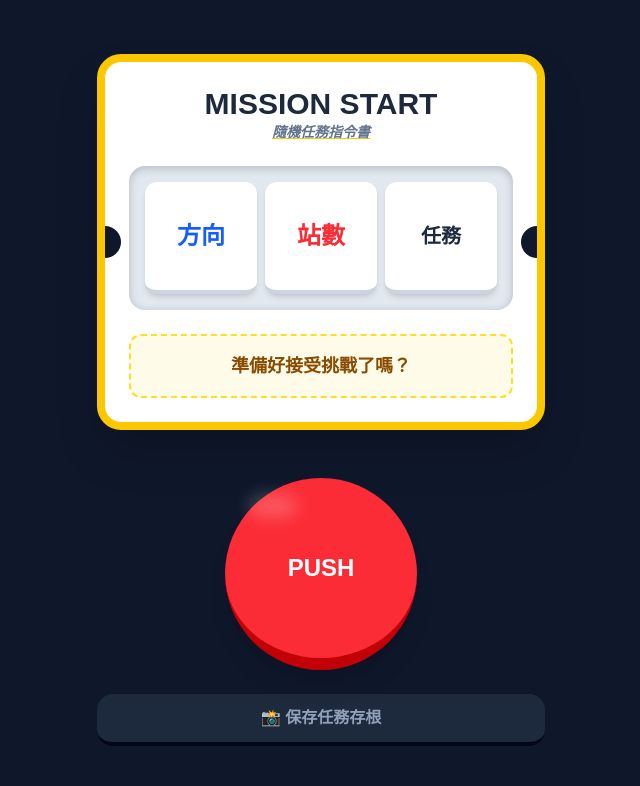
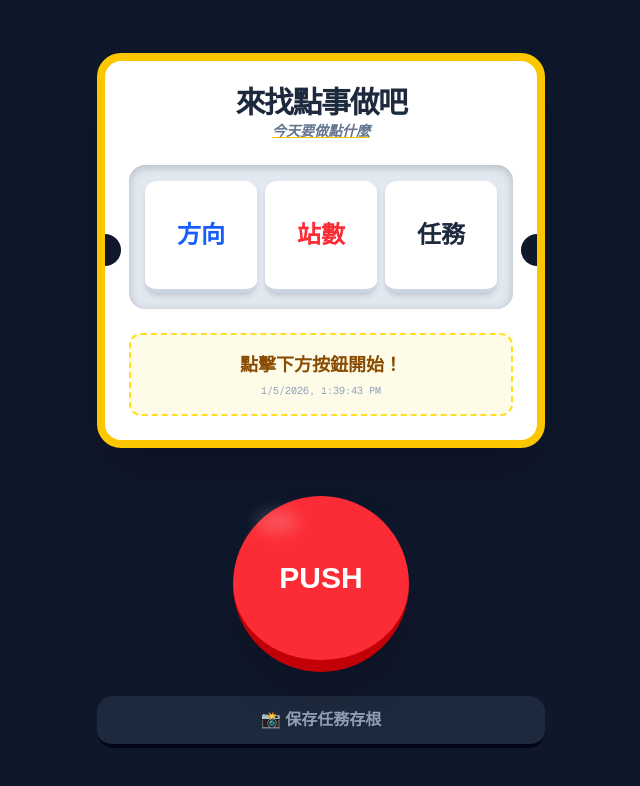
Before and after one commit to liuliuOD/Let-s-GO, a Next.js app: page / in a window 1280 px wide. Shown: the top 786 px of the page, without its empty margins (319-959 px from the left). Built offline with nearby package versions, Linux system fonts and the light colour scheme.

Commit message:
ref: move text and setting to constants file

```diff
--- /dev/null
+++ b/app/constants.tsx
@@ -0,0 +1,45 @@
+// app/constants.ts
+
+export type SlotCategory = {
+    id: string;
+    label: string;
+    items: string[];
+    colorClass: string;
+};
+
+export const UI_TEXT = {
+    TITLE: "來找點事做吧",
+    SUBTITLE: "今天要做點什麼",
+    SAVE_BUTTON: "📸 保存任務存根",
+    SPIN_START: "PUSH",
+    SPIN_STOP: "STOP",
+    HINT: "點擊下方按鈕開始！",
+    ROLLING: "🎲 命運安排中...",
+    GO: "✨ 任務鎖定！出發吧！ ✨",
+};
+
+export const SLOT_CONFIG: SlotCategory[] = [
+    {
+        id: "direction",
+        label: "方向",
+        items: ["南下", "北上",],
+        colorClass: "text-blue-600",
+    },
+    {
+        id: "stops",
+        label: "站數",
+        // 3 ~ 10 站
+        items: Array.from({ length: 8 }, (_, i) => `${i + 3} 站`),
+        colorClass: "text-red-500",
+    },
+    {
+        id: "tasks",
+        label: "任務",
+        items: [
+            "買咖啡", "拍合照", "吃美食", "深蹲 5 下", "喝飲料",
+            "原地解散", "開合跳 10 下", "和路人微笑點頭", "拍街景照",
+            "買小零食", "自拍鬼臉", "旋轉 3 圈", "大口喝水",
+        ],
+        colorClass: "text-slate-800",
+    }
+];
--- a/app/page.tsx
+++ b/app/page.tsx
@@ -3,15 +3,12 @@
 import React, { useState, useRef, useEffect } from 'react';
 import { toPng } from 'html-to-image';
 import confetti from 'canvas-confetti';
-
-const DIRECTIONS = ['南下', '北上'];
-const STOPS = ['1 站', '2 站', '3 站', '4 站', '5 站', '6 站'];
-const TASKS = ['買咖啡', '拍合照', '吃美食', '伏地挺身', '請喝飲料', '搭訕路人', '原地解散'];
+import { SLOT_CONFIG, UI_TEXT } from './constants';
 
 export default function SlotMachine() {
-  const [reels, setReels] = useState(['方向', '站數', '任務']);
+  const [reels, setReels] = useState<string[]>(SLOT_CONFIG.map(c => c.label));
   const [isSpinning, setIsSpinning] = useState(false);
-  const [message, setMessage] = useState('準備好接受挑戰了嗎？');
+  const [message, setMessage] = useState(UI_TEXT.HINT);
 
   const intervalRef = useRef<NodeJS.Timeout | null>(null);
   const ticketRef = useRef<HTMLDivElement>(null);
@@ -21,49 +18,41 @@ export default function SlotMachine() {
   }, []);
 
   const toggleSpin = () => {
-    if (isSpinning) {
-      stopSpin();
-    } else {
-      startSpin();
-    }
+    if (isSpinning) stopSpin();
+    else startSpin();
   };
 
   const startSpin = () => {
     setIsSpinning(true);
-    setMessage('🎲 命運安排中...');
+    setMessage(UI_TEXT.ROLLING);
     intervalRef.current = setInterval(() => {
-      setReels([
-        DIRECTIONS[Math.floor(Math.random() * DIRECTIONS.length)],
-        STOPS[Math.floor(Math.random() * STOPS.length)],
-        TASKS[Math.floor(Math.random() * TASKS.length)],
-      ]);
+      setReels(SLOT_CONFIG.map(category =>
+        category.items[Math.floor(Math.random() * category.items.length)]
+      ));
     }, 50);
   };
 
   const stopSpin = () => {
-    if (intervalRef.current) {
-      clearInterval(intervalRef.current);
-      intervalRef.current = null;
-    }
+    if (intervalRef.current) clearInterval(intervalRef.current);
     setIsSpinning(false);
-    setMessage('✨ 任務鎖定！出發吧！ ✨');
+    setMessage(UI_TEXT.GO);
     confetti({ particleCount: 150, spread: 70, origin: { y: 0.6 } });
   };
 
   return (
     <div className="min-h-screen bg-slate-900 flex flex-col items-center justify-center p-4">
-
-      {/* 門票區域保持不變 */}
-      <div ref={ticketRef} className="bg-white p-6 rounded-3xl shadow-2xl max-w-md w-full border-8 border-yellow-400 relative overflow-hidden transition-all duration-300">
+      {/* 任務卡片區域 */}
+      <div ref={ticketRef} className="bg-white p-6 rounded-3xl shadow-2xl max-w-md w-full border-8 border-yellow-400 relative overflow-hidden">
         <div className="text-center mb-6">
-          <h1 className="text-3xl font-black text-slate-800">MISSION START</h1>
-          <p className="text-sm text-slate-500 font-bold italic underline decoration-yellow-400">隨機任務指令書</p>
+          <h1 className="text-3xl font-black text-slate-800 tracking-tighter">{UI_TEXT.TITLE}</h1>
+          <p className="text-sm text-slate-500 font-bold italic underline decoration-yellow-400">{UI_TEXT.SUBTITLE}</p>
         </div>
 
+        {/* 格子排版 */}
         <div className="flex justify-center gap-2 bg-slate-200 p-4 rounded-2xl mb-6 shadow-[inset_0_2px_10px_rgba(0,0,0,0.2)]">
           {reels.map((text, i) => (
-            <div key={i} className={`w-1/3 h-28 bg-white rounded-xl flex items-center justify-center shadow-md border-b-4 border-slate-300 transition-all ${isSpinning ? 'animate-pulse' : ''}`}>
-              <span className={`font-bold break-words px-1 ${i === 0 ? 'text-blue-600 text-2xl' : i === 1 ? 'text-red-500 text-2xl' : 'text-slate-800 text-xl'}`}>
+            <div key={i} className={`flex-1 h-28 bg-white rounded-xl flex items-center justify-center shadow-md border-b-4 border-slate-300 transition-all ${isSpinning ? 'animate-pulse' : ''}`}>
+              <span className={`font-bold break-words px-1 text-center leading-tight ${SLOT_CONFIG[i].colorClass} ${text.length > 4 ? 'text-lg' : 'text-2xl'}`}>
                 {text}
               </span>
             </div>
@@ -72,41 +61,32 @@ export default function SlotMachine() {
 
         <div className="text-center p-4 bg-yellow-50 rounded-xl border-2 border-dashed border-yellow-300">
           <p className="font-bold text-yellow-800 text-lg">{message}</p>
+          <p className="text-[10px] text-slate-400 mt-1 font-mono">{new Date().toLocaleString()}</p>
         </div>
 
+        {/* 裝飾孔洞 */}
         <div className="absolute -left-4 top-1/2 w-8 h-8 bg-slate-900 rounded-full -translate-y-1/2"></div>
         <div className="absolute -right-4 top-1/2 w-8 h-8 bg-slate-900 rounded-full -translate-y-1/2"></div>
       </div>
 
-      {/* --- 互動感按鈕區 --- */}
+      {/* 按鈕區域 */}
       <div className="mt-12 flex flex-col items-center gap-6 w-full max-w-md">
-
-        {/* 3D 大按鈕設計 */}
-        <div className="relative group">
-          <button
-            onClick={toggleSpin}
-            className={`
-              relative w-48 h-48 rounded-full font-black text-2xl transition-all duration-75
-              flex items-center justify-center border-b-[12px] active:border-b-0 active:translate-y-[12px]
-              ${isSpinning
-                ? 'bg-yellow-400 border-yellow-600 text-yellow-900 shadow-[0_0_30px_rgba(250,204,21,0.5)]'
-                : 'bg-red-500 border-red-700 text-white shadow-xl'}
-            `}
-          >
-            {isSpinning ? 'STOP!' : 'PUSH'}
-            {/* 按鈕表面的反光效果 */}
-            <div className="absolute top-4 left-6 w-12 h-6 bg-white/20 rounded-full blur-sm"></div>
-          </button>
-        </div>
+        <button
+          onClick={toggleSpin}
+          className={`relative w-44 h-44 rounded-full font-black text-3xl transition-all border-b-[12px] active:border-b-0 active:translate-y-[12px] ${isSpinning ? 'bg-yellow-400 border-yellow-600 text-yellow-900 shadow-[0_0_40px_rgba(250,204,21,0.4)]' : 'bg-red-500 border-red-700 text-white shadow-2xl'}`}
+        >
+          {isSpinning ? UI_TEXT.SPIN_STOP : UI_TEXT.SPIN_START}
+          <div className="absolute top-4 left-6 w-10 h-5 bg-white/20 rounded-full blur-sm"></div>
+        </button>
 
         <button
           onClick={() => toPng(ticketRef.current!).then(url => {
             const link = document.createElement('a');
-            link.download = 'mission.png'; link.href = url; link.click();
+            link.download = `task.png`; link.href = url; link.click();
           })}
-          className="w-full bg-slate-800 text-slate-400 font-bold py-3 rounded-2xl hover:bg-slate-700 hover:text-white transition-all border-b-4 border-slate-950 active:border-b-0 active:translate-y-[4px]"
+          className="w-full bg-slate-800 text-slate-400 font-bold py-3 rounded-2xl border-b-4 border-slate-950 active:border-b-0 active:translate-y-[4px] transition-all"
         >
-          📸 保存任務存根
+          {UI_TEXT.SAVE_BUTTON}
         </button>
       </div>
     </div>
```
